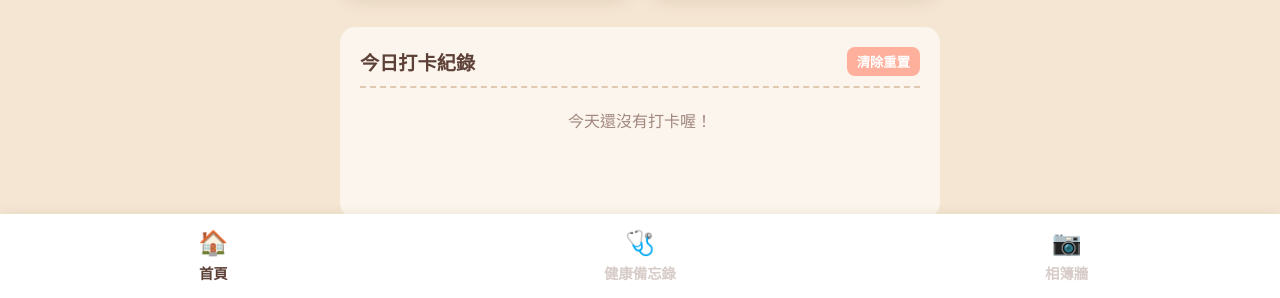
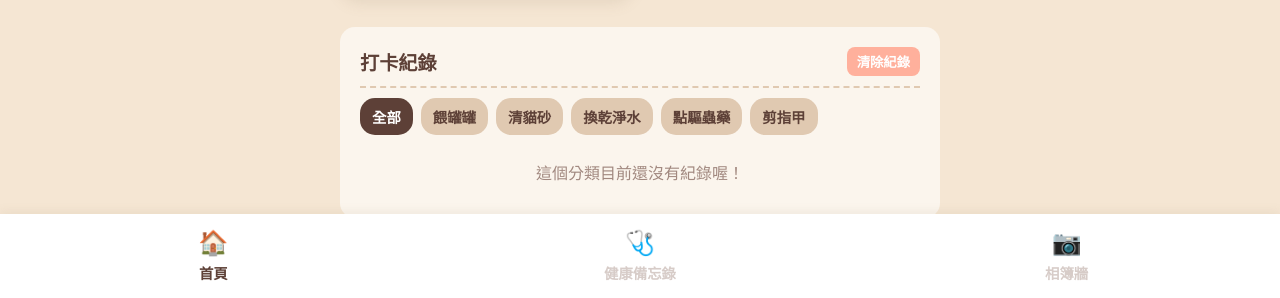
Before and after one commit to xncyu/cat-dashboard, a plain HTML site: page index.html in a window 1280 px wide. Shown: the part 502-800 px from the top of the page. Drawn offline with Linux system fonts and the light colour scheme.

Commit message:
Update index.html

```diff
--- a/index.html
+++ b/index.html
@@ -10,7 +10,7 @@
             font-family: 'Helvetica Neue', Arial, 'LiHei Pro', sans-serif;
             margin: 0;
             padding: 20px;
-            padding-bottom: 80px; /* 留空間給底部選單 */
+            padding-bottom: 80px;
             display: flex;
             flex-direction: column;
             align-items: center;
@@ -19,6 +19,8 @@
             color: #5D4037;
         }
         h1 { font-size: 1.8rem; margin-bottom: 20px; text-align: center; }
+
+        /* 上方打卡按鈕區塊 (移除陪玩放電，剩5個) */
         .btn-container {
             display: grid; grid-template-columns: repeat(2, 1fr); gap: 15px; width: 100%; max-width: 600px;
         }
@@ -30,19 +32,33 @@
         .action-btn:active { transform: translateY(4px); box-shadow: 0 2px 5px rgba(139, 115, 85, 0.15); }
         .emoji { font-size: 2.5rem; margin-bottom: 8px; }
         .btn-text { font-size: 1.05rem; font-weight: bold; }
+
+        /* 紀錄顯示板 */
         .record-board {
             margin-top: 30px; background-color: rgba(255, 255, 255, 0.6); border-radius: 15px;
             width: 100%; max-width: 600px; flex-grow: 1; padding: 20px; box-sizing: border-box; overflow-y: auto;
         }
         .record-title {
-            font-size: 1.2rem; font-weight: bold; margin-bottom: 15px; border-bottom: 2px dashed #E0C9B1;
+            font-size: 1.2rem; font-weight: bold; margin-bottom: 10px; border-bottom: 2px dashed #E0C9B1;
             padding-bottom: 10px; display: flex; justify-content: space-between; align-items: center;
         }
+
+        /* 新增：滑動式分類標籤區塊 */
+        .filter-container {
+            display: flex; gap: 8px; overflow-x: auto; margin-bottom: 15px; padding-bottom: 5px;
+            scrollbar-width: none; /* 隱藏 Firefox 捲軸 */
+        }
+        .filter-container::-webkit-scrollbar { display: none; /* 隱藏 Chrome/Safari 捲軸 */ }
+        .filter-btn {
+            background-color: #E0C9B1; color: #5D4037; border: none; border-radius: 15px;
+            padding: 8px 12px; font-size: 0.9rem; font-weight: bold; white-space: nowrap; cursor: pointer; transition: 0.2s;
+        }
+        .filter-btn.active { background-color: #5D4037; color: #FFF; }
+
         .record-item { font-size: 1.1rem; margin-bottom: 12px; }
-        .time-tag { color: #A1887F; font-size: 0.9rem; margin-right: 10px; }
-        .clear-btn { background-color: #FFB09C; color: white; border: none; border-radius: 8px; padding: 5px 10px; font-weight: bold; }
+        .time-tag { color: #8D6E63; font-size: 0.85rem; margin-right: 10px; font-weight: bold; }
+        .clear-btn { background-color: #FFB09C; color: white; border: none; border-radius: 8px; padding: 5px 10px; font-weight: bold; cursor: pointer; }
 
-        /* 底部導覽列 CSS */
         .bottom-nav {
             position: fixed; bottom: 0; left: 0; width: 100%; background-color: #FFFFFF;
             box-shadow: 0 -2px 10px rgba(139, 115, 85, 0.1); display: flex; justify-content: space-around;
@@ -62,12 +78,26 @@
         <div class="action-btn" onclick="addRecord('餵罐罐', '🐟')"><div class="emoji">🐟</div><div class="btn-text">餵罐罐</div></div>
         <div class="action-btn" onclick="addRecord('清貓砂', '🚽')"><div class="emoji">🚽</div><div class="btn-text">清貓砂</div></div>
         <div class="action-btn" onclick="addRecord('換乾淨水', '💧')"><div class="emoji">💧</div><div class="btn-text">換乾淨水</div></div>
-        <div class="action-btn" onclick="addRecord('陪玩放電', '🧶')"><div class="emoji">🧶</div><div class="btn-text">陪玩放電</div></div>
         <div class="action-btn" onclick="addRecord('點驅蟲藥', '🛡️')"><div class="emoji">🛡️</div><div class="btn-text">點驅蟲藥</div></div>
         <div class="action-btn" onclick="addRecord('剪指甲', '✂️')"><div class="emoji">✂️</div><div class="btn-text">剪指甲</div></div>
     </div>
+
     <div class="record-board">
-        <div class="record-title">今日打卡紀錄<button class="clear-btn" onclick="clearRecords()">清除重置</button></div>
+        <div class="record-title">
+            打卡紀錄
+            <button class="clear-btn" onclick="clearRecords()">清除紀錄</button>
+        </div>
+
+        <!-- 新增：分類標籤 -->
+        <div class="filter-container">
+            <button class="filter-btn active" onclick="setFilter('全部')">全部</button>
+            <button class="filter-btn" onclick="setFilter('餵罐罐')">餵罐罐</button>
+            <button class="filter-btn" onclick="setFilter('清貓砂')">清貓砂</button>
+            <button class="filter-btn" onclick="setFilter('換乾淨水')">換乾淨水</button>
+            <button class="filter-btn" onclick="setFilter('點驅蟲藥')">點驅蟲藥</button>
+            <button class="filter-btn" onclick="setFilter('剪指甲')">剪指甲</button>
+        </div>
+
         <div id="record-list"></div>
     </div>
 
@@ -80,26 +110,70 @@
 
     <script>
         const recordList = document.getElementById('record-list');
+        let currentFilter = '全部'; // 記錄目前選擇的分類
+
         window.onload = function() { loadRecords(); };
+
+        // 設定目前的分類過濾器
+        function setFilter(filterType) {
+            currentFilter = filterType;
+
+            // 更新按鈕的視覺效果 (深色反白)
+            const buttons = document.querySelectorAll('.filter-btn');
+            buttons.forEach(btn => {
+                if (btn.innerText === filterType) {
+                    btn.classList.add('active');
+                } else {
+                    btn.classList.remove('active');
+                }
+            });
+
+            renderRecords();
+        }
+
         function addRecord(action, emoji) {
             const now = new Date();
-            const timeString = `${now.getHours().toString().padStart(2, '0')}:${now.getMinutes().toString().padStart(2, '0')}`;
+            const year = now.getFullYear();
+            const month = (now.getMonth() + 1).toString().padStart(2, '0');
+            const day = now.getDate().toString().padStart(2, '0');
+            const hours = now.getHours().toString().padStart(2, '0');
+            const minutes = now.getMinutes().toString().padStart(2, '0');
+
+            const timeString = `${year}/${month}/${day} ${hours}:${minutes}`;
             const recordText = `<span class="time-tag">[${timeString}]</span> 完成了 <b>${action}</b> ${emoji}`;
+
             let records = JSON.parse(localStorage.getItem('catRecords')) || [];
             records.unshift(recordText);
             localStorage.setItem('catRecords', JSON.stringify(records));
-            renderRecords();
+
+            // 新增紀錄後，自動切換回「全部」並顯示
+            setFilter('全部');
         }
+
         function renderRecords() {
             let records = JSON.parse(localStorage.getItem('catRecords')) || [];
+
+            // 進行分類篩選
+            if (currentFilter !== '全部') {
+                // 利用關鍵字篩選符合該分類的紀錄
+                records = records.filter(record => record.includes(currentFilter));
+            }
+
             if (records.length === 0) {
-                recordList.innerHTML = '<div style="color: #A1887F; text-align: center; margin-top: 20px;">今天還沒有打卡喔！</div>'; return;
+                recordList.innerHTML = `<div style="color: #A1887F; text-align: center; margin-top: 20px;">這個分類目前還沒有紀錄喔！</div>`;
+                return;
             }
             recordList.innerHTML = records.map(record => `<div class="record-item">${record}</div>`).join('');
         }
+
         function loadRecords() { renderRecords(); }
+
         function clearRecords() {
-            if(confirm("確定要清除今天的紀錄嗎？")) { localStorage.removeItem('catRecords'); renderRecords(); }
+            // 只清除目前顯示分類的紀錄，還是全部？這邊設定為全清較符合直覺
+            if(confirm("確定要清除所有的紀錄嗎？（清除後無法復原喔）")) {
+                localStorage.removeItem('catRecords');
+                setFilter('全部');
+            }
         }
     </script>
 </body>
```
